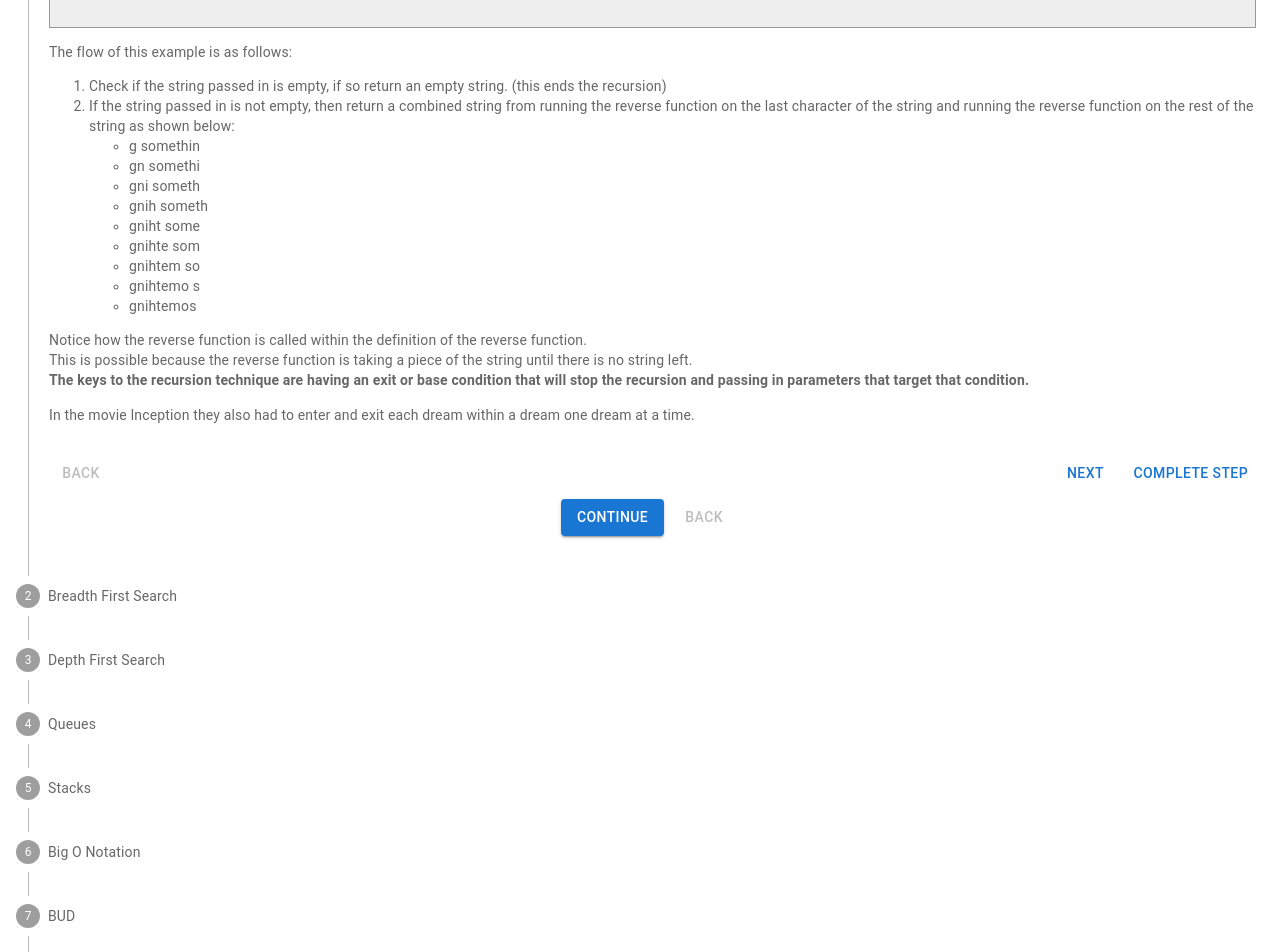
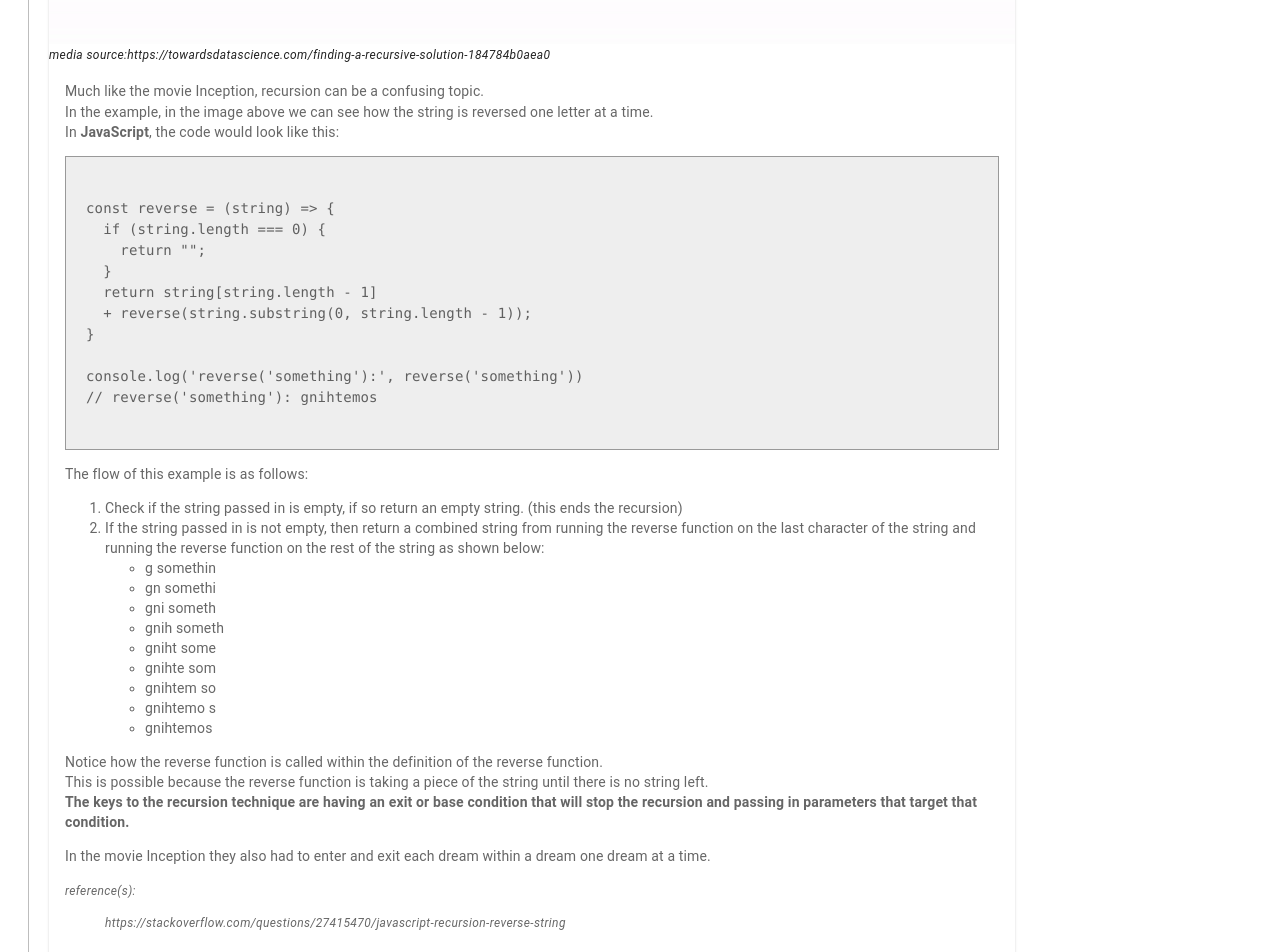
Before and after one commit to stmu009/algotips, a React (Create React App) app: page / in a window 1280 px wide. Shown: the part 520-1472 px from the top of the page. Built offline with nearby package versions, Linux system fonts and the light colour scheme.

Commit message:
1. added big O notation tip 2. restructured the data 3. removed the complex card component 4. created a Tip component 5. removed the dangerouslySetInnerHTML prop

```diff
--- a/src/components/ComplexCard/index.js
+++ /dev/null
@@ -1,3 +0,0 @@
-import ComplexCard from './ComplexCard'
-
-export default ComplexCard
--- a/src/components/HorizontalStepper/HorizontalStepper.js
+++ b/src/components/HorizontalStepper/HorizontalStepper.js
@@ -9,6 +9,7 @@ import Topics from "../../data/tips";
 import { STEPS } from '../../data/constants';
 import Question from '../Question';
 import Feedback from '../Feedback';
+import Tip from '../Tip';
 
 // https://mui.com/components/steppers/#CustomizedSteppers.js
 
@@ -19,7 +20,7 @@ export default function HorizontalNonLinearStepper(props) {
   const [completed, setCompleted] = React.useState({});
 
   const stepMapping = {
-    Tip: <span dangerouslySetInnerHTML={{ __html: Topics[sectionLabel]?.tips[0]?.content }}></span>,
+    Tip: <Tip sectionLabel={sectionLabel}></Tip>,
     Question: <Question sectionLabel={sectionLabel}></Question>,
     Feedback: <Feedback sectionLabel={sectionLabel}></Feedback>
   }
--- /dev/null
+++ b/src/components/Tip/Tip.js
@@ -0,0 +1,53 @@
+import React from 'react';
+import Topics from "../../data/tips";
+
+import Card from "@mui/material/Card";
+import CardHeader from "@mui/material/CardHeader";
+import CardMedia from "@mui/material/CardMedia";
+import CardContent from "@mui/material/CardContent";
+import Typography from "@mui/material/Typography";
+
+const Tip = (props) => {
+    const { sectionLabel, key = 0 } = props;
+    const tips = Topics[sectionLabel]?.tips || []
+    const tip = tips[key]
+    const tipReferences = tip?.tipReferences;
+    const media = tip?.media;
+    const mediaReference = tip?.mediaReference;
+    const intro = tip?.intro;
+    const code = tip?.code;
+    const explanation = tip?.explanation;
+
+
+    return (
+        <Card sx={{ width: "80%" }}>
+            <CardHeader title={sectionLabel} /* subheader="subheader for multiple questions in the same section"*/ />
+            {media &&
+                <CardMedia component="img"
+                //height="194"
+                image={media} alt="Random" />}
+            {mediaReference &&
+                <Typography variant="caption">
+                    <em>media source:{mediaReference}</em>
+                </Typography>}
+            <CardContent>
+                <Typography align="left" variant="span" color="text.secondary">
+                    {intro}
+                    {code}
+                    {explanation}
+                    {tipReferences.length > 0 &&
+                        <Typography variant="caption">
+                            <em>reference(s):
+                                <ul style={{ listStyle: 'none' }}>
+                                    {tipReferences.map((ref, i) => (
+                                        <li key={i}>{ref}</li>))}
+                                </ul>
+                            </em>
+                        </Typography>}
+                </Typography>
+            </CardContent>
+        </Card>
+    )
+}
+
+export default Tip
--- /dev/null
+++ b/src/components/Tip/index.js
@@ -0,0 +1,3 @@
+import Tip from './Tip'
+
+export default Tip;
--- a/src/data/questions.js
+++ b/src/data/questions.js
@@ -34,10 +34,20 @@ const questions = {
       }
     }
   }, {}],
-  "Depth First Search": [{}, {}],
+  "Depth First Search": [{ "": { "choicesWithFeedback": { choice1: "feedback1", choice2: "feedback2", choice3: "feedback2", choice4: "feedback2" } } }, {}],
   Queues: [{}, {}],
   Stacks: [{}, {}],
-  "Big O Notation": [{}, {}],
+  "Big O Notation": [
+    {
+      "Order these from worst to best:": {
+        "choicesWithFeedback": {
+          "O(n!) < O(2^n) < O(n^2) < O(n log n) < O(n) < O(log n) < O(1)" : "You got it! ",
+          "O(1) < O(log n) < O(n) < O(n log n) < O(n^2) < O(2^n) < O(n!)" : "Order from worst to best not best to worst, try again",
+          "O(n!) < O(n^2) < O(2^n) < O(n log n) < O(n) < O(log n) < O(1)" : "Close, try again",
+          "O(1) < O(log n) < O(n log n) < O(n) < O(n^2) < O(2^n) < O(n!)" : "Try again"
+        }
+      }
+    }, {}],
   BUD: [{}, {}],
   Graphs: [{}, {}],
   "Hash Tables": [{}, {}],
--- a/src/data/tips.js
+++ b/src/data/tips.js
@@ -1,21 +1,25 @@
 const tips = {
   Recursion: {
-    image: "/images/reverseString.gif",
-    imageReference:
-      "https://towardsdatascience.com/finding-a-recursive-solution-184784b0aea0",
     tips: [
       {
-        content: `
-    <p>Much like the movie Inception, recursion can be a confusing topic.
-    <br/>In the example, in the image above we can see how the string is reversed one letter at a time.
-    <br/>In <strong>JavaScript</strong>, the code would look like this:
-    </p>
-    <pre style="overflow:scroll;
-    background-color: #eee;
-      border: 1px solid #999;
-      display: block;
-      padding: 20px;">
-    <code style="">
+        tipReferences: [
+          "https://stackoverflow.com/questions/27415470/javascript-recursion-reverse-string",
+        ],
+        media: "/images/reverseString.gif",
+        mediaReference:
+          "https://towardsdatascience.com/finding-a-recursive-solution-184784b0aea0",
+        intro: <>Much like the movie Inception, recursion can be a confusing topic.
+          <br />In the example, in the image above we can see how the string is reversed one letter at a time.
+          <br />In <strong>JavaScript</strong>, the code would look like this:</>,
+        code: <pre style={{
+          overflow: 'scroll',
+          backgroundColor: '#eee',
+          border: '1px solid #999',
+          display: 'block',
+          padding: '20px'
+        }}>
+          <code style={{}}>
+            {`
 const reverse = (string) => {
   if (string.length === 0) {
     return "";
@@ -26,11 +30,11 @@ const tips = {
 
 console.log('reverse('something'):', reverse('something'))
 // reverse('something'): gnihtemos
+      `}
           </code>
-    </pre>
-
+        </pre>,
+        explanation: <>
           The flow of this example is as follows:
-
           <ol>
             <li>
               Check if the string passed in is empty, if so return an empty string. (this ends the recursion)
@@ -68,126 +72,79 @@ const tips = {
               </ul>
             </li>
           </ol>
+
+          <p>
+            Notice how the reverse function is called within the definition of the reverse function.
+            <br />
+            This is possible because the reverse function is taking a piece of the string until there is no string left.
+            <br />
+            <strong>The keys to the recursion technique are having an exit or base condition that will stop the recursion and passing in parameters that target that condition. </strong>
           </p>
 
           <p>
-    Notice how the reverse function is called within the definition of the reverse function.
-    <br/>
-    This is possible because the reverse function is taking a piece of the string until there is no string left.
-    <br/>
-    <strong>The keys to the recursion technique are having an exit or base condition that will stop the recursion and passing in parameters that target that condition. </strong>
-
-    <p>
-
-    </Button>
-    <p>
             In the movie Inception they also had to enter and exit each dream within a dream one dream at a time.
           </p>
-    `,
+        </>
+      },
+    ],
+  },
+  "Big O Notation": {
+    tips: [
+      {
         tipReferences: [
           "https://stackoverflow.com/questions/27415470/javascript-recursion-reverse-string",
         ],
-      },
-    ],
-  },
-  "Breadth First Search": {
-    image: "",
-    imageReference: "",
-    tips: [
-      {
-        content: ``,
-        tipReferences: [],
+        media: "/images/bigOBig.png",
+        mediaReference:
+          "https://medium.com/@mendozabridget777/big-o-notation-time-space-complexity-9bc31952052c",
+        intro: <p>Big O Notation is a very complex subject especially if you decide to read into the mathematical proofs.
+          <br />
+          <br />
+          However for software engineer coding interviews, the main idea to know is that Big O Notation is used to measure the worst case scenario for time and space complexity where n is the number of elements in the data set.
+          <br />
+          <br />
+          As shown in the image above, various data structures and alorightms have different space and time complexity.
+          Interviewers look to see if the candidate knows the trade offs between data structures and algorithms.
+          <br />
+          <br />
+          Space complexity is the amount of new space needed while time complexity measures the amount time in a worse case scenario based on the number of elements.
+          Because there are many factors such as RAM, CPU, and bandwidth, time as commonly known is not a good measure and Big O Notation is used based of the number of elements in the data set.
+          Along with knowing the tradeoffs, it is also important to know how different Big O functions rank.
+          <br />
+          <br />
+          Where n is the number of elements, they rank from lowest to highest:
+          {/* O( 1 ) < O ( log n ) */}
+          {` O(1) < O(log n) < O(n) < O(n log n) < O(n^2) < O(2^n) < O(n!) `}
+          <br />
+          <br />
+        </p >,
       },
       {},
     ],
   },
+  "Breadth First Search": {
+
+  },
   "Depth First Search": {
-    image: "",
-    imageReference: "",
-    tips: [
-      {
-        content: ``,
-        tipReferences: [],
-      },
-      {},
-    ],
+
   },
   Queues: {
-    image: "",
-    imageReference: "",
-    tips: [
-      {
-        content: ``,
-        tipReferences: [],
-      },
-      {},
-    ],
+
   },
   Stacks: {
-    image: "",
-    imageReference: "",
-    tips: [
-      {
-        content: ``,
-        tipReferences: [],
-      },
-      {},
-    ],
-  },
-  "Big O Notation": {
-    image: "",
-    imageReference: "",
-    tips: [
-      {
-        content: ``,
-        tipReferences: [],
-      },
-      {},
-    ],
+
   },
   BUD: {
-    image: "",
-    imageReference: "",
-    tips: [
-      {
-        content: ``,
-        tipReferences: [],
-      },
-      {},
-    ],
+
   },
   Graphs: {
-    image: "",
-    imageReference: "",
-    tips: [
-      {
-        content: ``,
-        tipReferences: [],
-      },
-      {},
-    ],
+
   },
   "Hash Tables": {
-    image: "",
-    imageReference: "",
-    tips: [
-      {
-        content: ``,
-        tipReferences: [],
-      },
-      {},
-    ],
+
   },
   "Quick Sort": {
-    image: "",
-    imageReference: "",
-    tips: [
-      {
-        content: ``,
-        tipReferences: [],
-      },
-      {},
-    ],
+
   },
 };
 
```
Also changed, not shown: src/components/ComplexCard/ComplexCard.js (deleted, +0 -200 lines), public/images/bigOBig.png (added). Lines whose indentation alone changed are shown as unchanged.
